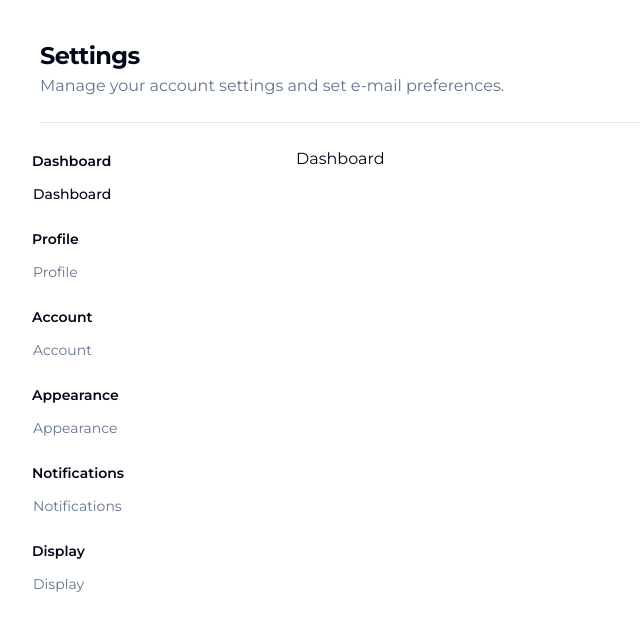
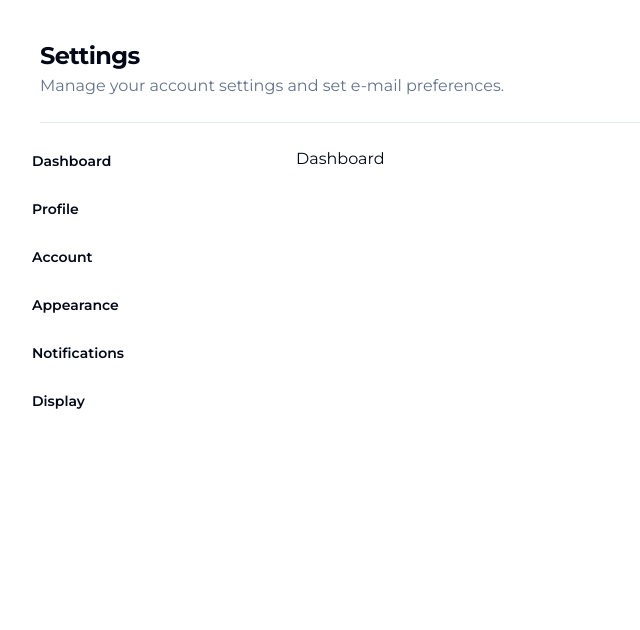
Before and after one commit to Aakash-Yadav23/dashboard-1, a Next.js app: page / in a window 1280 px wide. Shown: the top 630 px of the page, without its empty margins (0-640 px from the left). Built offline with nearby package versions, Linux system fonts and the light colour scheme.

Commit message:
fixed-routing-issue

```diff
--- a/src/components/SideNavbar.tsx
+++ b/src/components/SideNavbar.tsx
@@ -18,12 +18,14 @@ export const DocsSidebarNav: React.FC<DocsSidebarNavItemsProps> = ({ items }) =>
     <div className="w-full">
       {items.map((item, index) => (
         <div key={index} className={cn("pb-4")}>
-          <h4 className="mb-1 rounded-md px-2 py-1 text-sm font-semibold">
-            {item.title}
-          </h4>
-          {item?.items?.length && (
+          <Link href={item?.href ? item.href : '#'}>
+            <h4 className="mb-1 rounded-md px-2 py-1 text-sm font-semibold">
+              {item.title}
+            </h4>
+          </Link>
+          {/* {item?.items?.length && (
             <DocsSidebarNavItems items={item.items} pathname={pathname} />
-          )}
+          )} */}
         </div>
       ))}
     </div>
```
